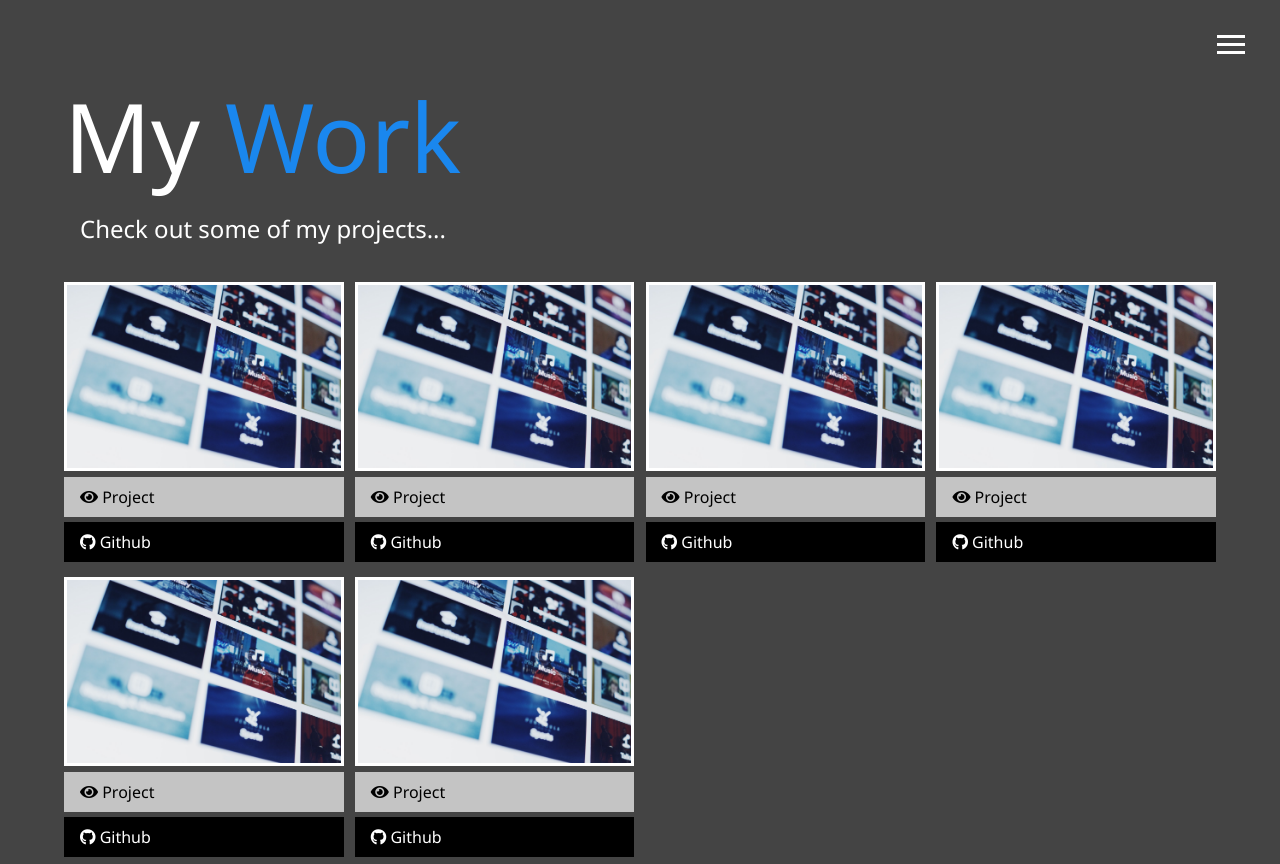
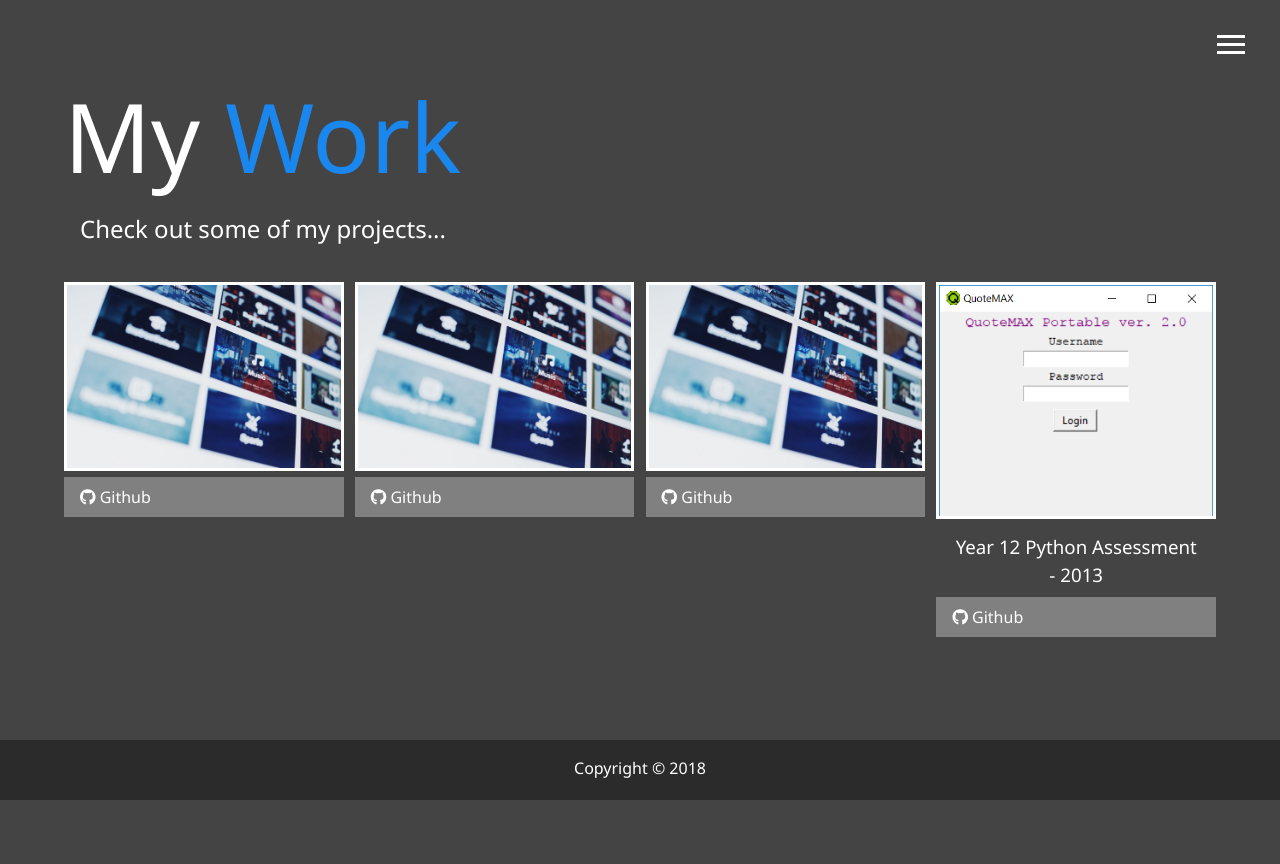
Before and after one commit to Tjandesn/WebPortfolio, a website: page dist/work.html in a window 1280 px wide. Shown: the top 864 px of the page. After the commit the page ends 800 px from the top, so only its background shows below. Drawn offline with Linux system fonts and the light colour scheme.

Commit message:
Added content

```diff
--- a/scss/main.scss
+++ b/scss/main.scss
@@ -57,6 +57,7 @@ main {
 
     a {
       padding: 0.4rem;
+      color: set-text-color($primary-color);
 
       &:hover {
         color: $secondary-color;
@@ -117,7 +118,7 @@ main {
 
   img {
     width: 100%;
-    border: 3px #fff solid;
+    border: 3px set-text-color($primary-color) solid;
 
     &:hover {
       opacity: 0.5;
@@ -137,7 +138,7 @@ main {
 
   div {
     font-size: 2 rem;
-    border: 3px #fff solid;
+    border: 3px set-text-color($primary-color) solid;
     padding: 1.5rem 2.5rem;
     margin-bottom: 3rem;
     @include easeOut;
@@ -167,14 +168,14 @@ main {
 
 .btn-dark {
   @extend .btn;
-  background: darken($primary-color, 50);
+  background: darken(set-text-color($primary-color), 50);
   color: #fff;
 }
 
-.btn-light {
-  @extend .btn;
-  background: lighten($primary-color, 50);
-  color: #000;
+.description {
+  padding: 0.5rem 1rem;
+  text-align: center;
+  color: set-text-color($primary-color);
 }
 
 #main-footer {
```
Also changed, not shown: dist/css/main.css, dist/img/projects/LogIn.png (added), dist/index.html, dist/work.html.
